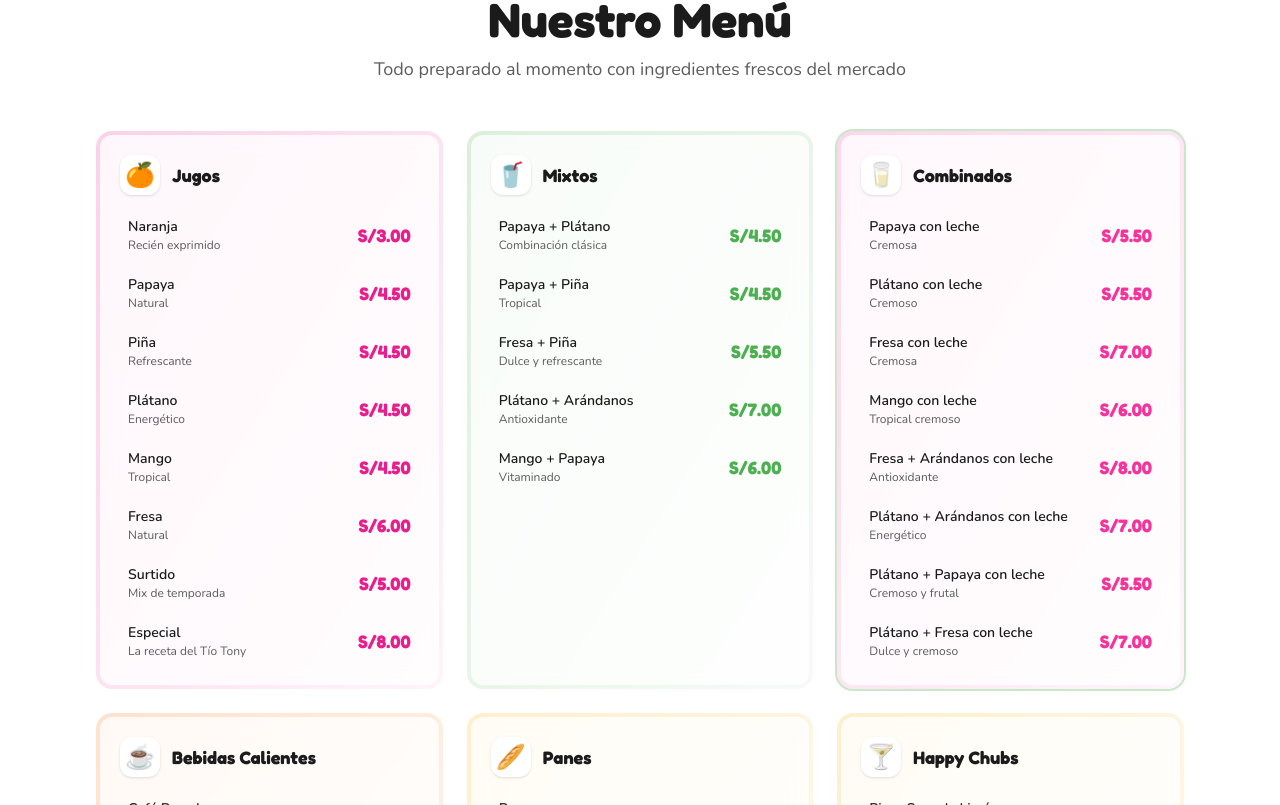
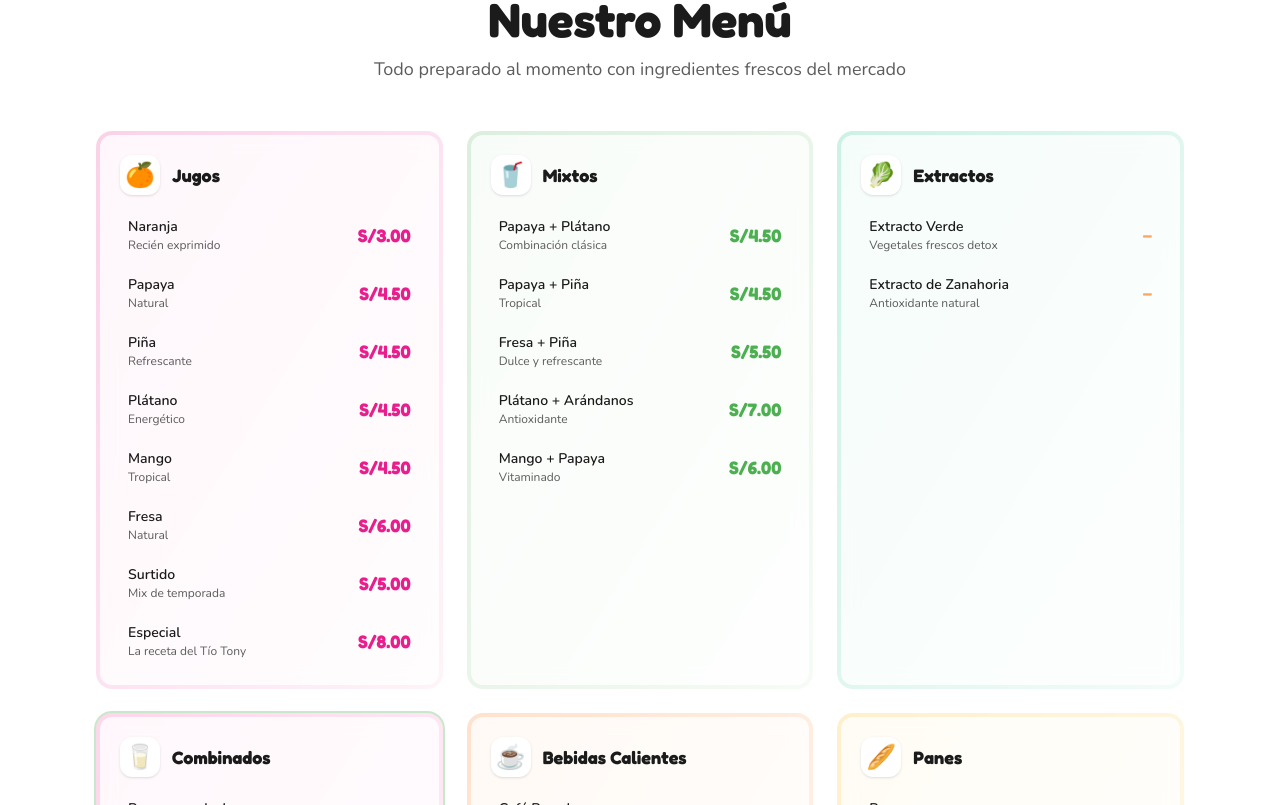
Before and after one commit to cofoundy/landing-tio-tony, a Next.js app: page / in a window 1280 px wide. Shown: the part 1135-1940 px from the top of the page. Built offline with nearby package versions, Linux system fonts and the light colour scheme.

Commit message:
feat: actualizar horario (7AM-6PM) y agregar extractos al menú
- Horario actualizado de 6AM-3PM a 7AM-6PM (Lunes a sábado)
- Nueva categoría "Extractos" con extracto verde y de zanahoria
- Actualizado en Highlights, Location, layout metadata

```diff
--- a/src/app/layout.tsx
+++ b/src/app/layout.tsx
@@ -18,7 +18,7 @@ export const metadata: Metadata = {
   metadataBase: new URL("https://jugueriatiotony.com"),
   title: "El Tío Tony — Juguería & Desayunos en Huancayo",
   description:
-    "Desayunos nutritivos, jugos naturales y combos desde S/1.50. Av. José Olaya, El Tambo — Huancayo. Abierto de lunes a sábado, 6AM a 3PM.",
+    "Desayunos nutritivos, jugos naturales y combos desde S/1.50. Av. José Olaya, El Tambo — Huancayo. Abierto de lunes a sábado, 7AM a 6PM.",
   keywords: [
     "juguería Huancayo",
     "desayunos El Tambo",
--- a/src/components/Highlights.tsx
+++ b/src/components/Highlights.tsx
@@ -1,6 +1,6 @@
 const HIGHLIGHTS = [
   { icon: "💰", label: "Desde S/1.50", sub: "Precios universitarios" },
-  { icon: "🕐", label: "6AM — 3PM", sub: "Lunes a sábado" },
+  { icon: "🕐", label: "7AM — 6PM", sub: "Lunes a sábado" },
   { icon: "🍊", label: "100% Natural", sub: "Fruta fresca del mercado" },
   { icon: "📲", label: "Por WhatsApp", sub: "Listo cuando llegues" },
 ];
--- a/src/components/Location.tsx
+++ b/src/components/Location.tsx
@@ -68,7 +68,7 @@ export default function Location() {
               <div className="space-y-1 font-body text-base text-text-muted">
                 <p>
                   <span className="font-semibold text-text">Lunes a sábado:</span>{" "}
-                  6:00 AM — 3:00 PM
+                  7:00 AM — 6:00 PM
                 </p>
                 <p>
                   <span className="font-semibold text-text">Domingo:</span>{" "}
--- a/src/components/Menu.tsx
+++ b/src/components/Menu.tsx
@@ -26,6 +26,16 @@ const CATEGORIES = [
       { name: "Fresa + Piña", desc: "Dulce y refrescante", price: "S/5.50" },
       { name: "Plátano + Arándanos", desc: "Antioxidante", price: "S/7.00" },
       { name: "Mango + Papaya", desc: "Vitaminado", price: "S/6.00" },
+    ],
+  },
+  {
+    name: "Extractos",
+    emoji: "🥬",
+    gradient: "from-emerald-500/20 to-emerald-500/5",
+    accent: "text-emerald-600",
+    items: [
+      { name: "Extracto Verde", desc: "Vegetales frescos detox", price: "<<consultar>>" },
+      { name: "Extracto de Zanahoria", desc: "Antioxidante natural", price: "<<consultar>>" },
     ],
   },
   {
```
